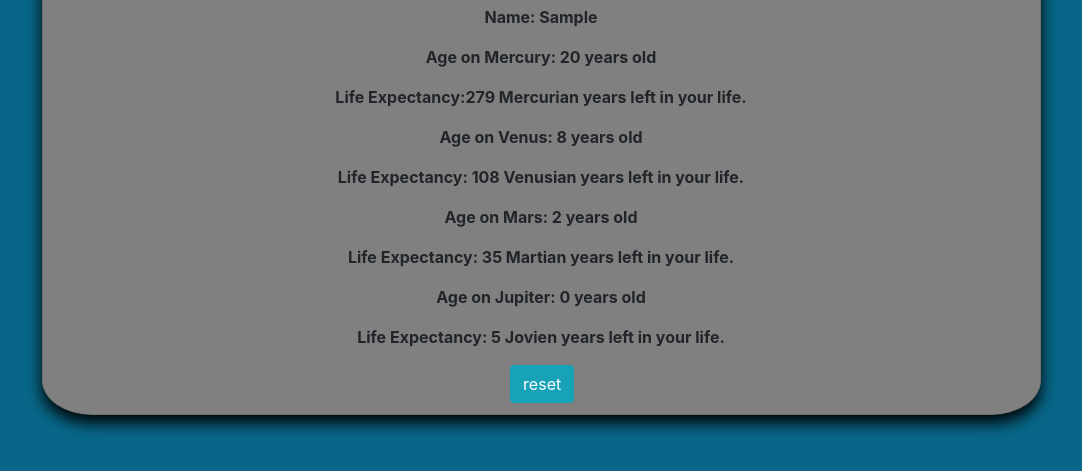
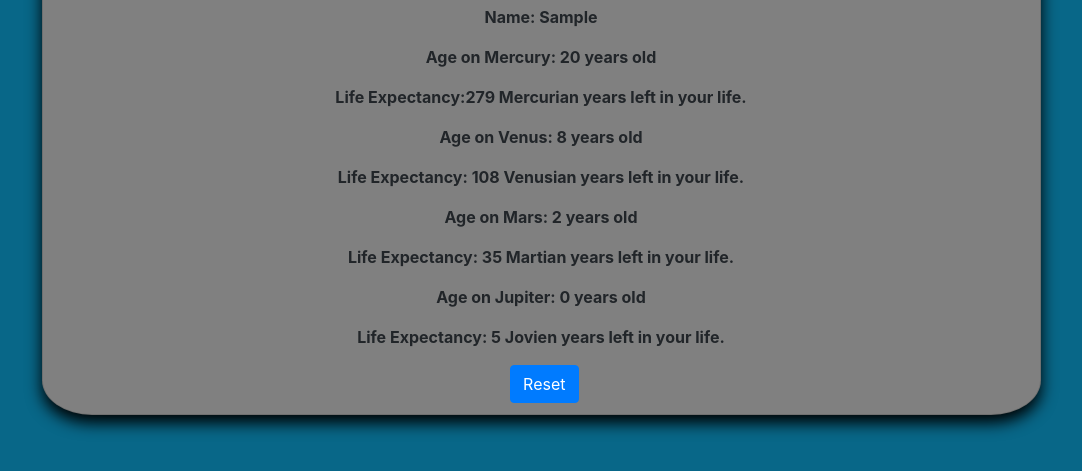
Before and after one commit to dschaaf89/Solar-Age, a website built with webpack: page src/index.html in a window 1280 px wide. Both pictures are taken after typing "Sample", "5" into the empty fields and a click on the button "Submit". Shown: the part 517-988 px from the top of the page, without its empty margins (99-1181 px from the left). Built offline with nearby package versions, Linux system fonts and the light colour scheme.

Commit message:
it will make some more minor changes

```diff
--- a/src/index.html
+++ b/src/index.html
@@ -73,7 +73,7 @@
         <p>Age on Jupiter: <span id="jupiter"></span></p>
         <p>Life Expectancy: <span id="jupiterLife"></span></p>
         <div class="container"id="reset">
-          <button type="btn" class="btn btn-info" id="reset">reset</button>
+          <button type="btn" class="btn btn-primary" id="reset">Reset</button>
         </div>
 
       </div>
```
